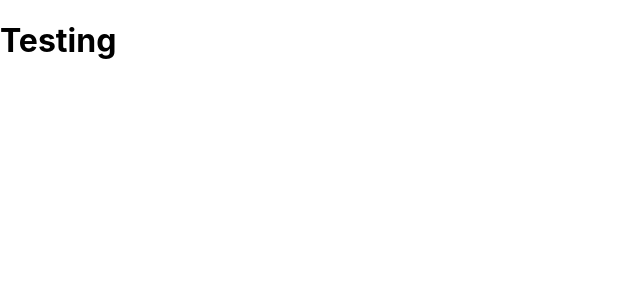
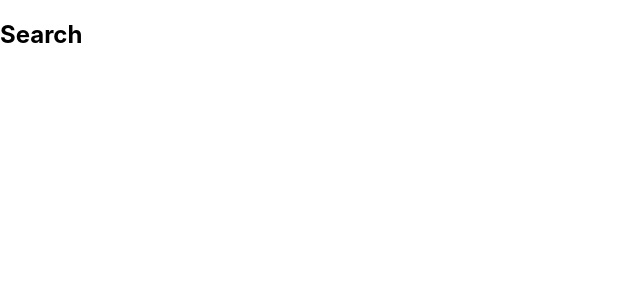
Before and after one commit to JonDunlap/Project-Portfolio-5, a React (Create React App) app: page / in a window 1280 px wide. Shown: the top 300 px of the page, without its empty margins (0-640 px from the left). Built offline with nearby package versions, Linux system fonts and the light colour scheme.

Commit message:
feat: :sparkles: add code needed to allow routing
Add `react-router-dom` to allow page routing throughout the application, add the pages that will be used for the routes

```diff
--- a/package.json
+++ b/package.json
@@ -1,5 +1,5 @@
 {
-  "name": "mamas-place",
+  "name": "weather-app",
   "version": "0.1.0",
   "private": true,
   "dependencies": {
@@ -8,6 +8,7 @@
     "@testing-library/user-event": "^12.6.3",
     "react": "^17.0.1",
     "react-dom": "^17.0.1",
+    "react-router-dom": "^5.2.0",
     "react-scripts": "4.0.1",
     "web-vitals": "^0.2.4"
   },
--- a/src/App.js
+++ b/src/App.js
@@ -1,8 +1,11 @@
+import { BrowserRouter as Router } from 'react-router-dom';
+import Routes from './components/Routes';
+
 function App() {
   return (
-    <div className='App'>
-      <h1>Testing</h1>
-    </div>
+    <Router className='App'>
+      <Routes />
+    </Router>
   );
 }
 
--- /dev/null
+++ b/src/components/Routes.js
@@ -0,0 +1,18 @@
+import { Route, Switch } from 'react-router-dom';
+
+import Search from '../pages/Search';
+import Main from '../pages/Main';
+import Day from '../pages/Day';
+
+const Routes = () => {
+  return (
+    <Switch>
+      <Route exact path='/' component={Search} />
+      <Route path='/Search' component={Search} />
+      <Route path='/Main' component={Main} />
+      <Route path='/Day' component={Day} />
+    </Switch>
+  );
+};
+
+export default Routes;
--- /dev/null
+++ b/src/pages/Day.js
@@ -0,0 +1,9 @@
+const Day = () => {
+  return (
+    <div>
+      <h1>Day</h1>
+    </div>
+  );
+};
+
+export default Day;
--- /dev/null
+++ b/src/pages/Main.js
@@ -0,0 +1,9 @@
+const Main = () => {
+  return (
+    <div>
+      <h1>Main</h1>
+    </div>
+  );
+};
+
+export default Main;
--- /dev/null
+++ b/src/pages/Search.js
@@ -0,0 +1,9 @@
+const Search = () => {
+  return (
+    <div>
+      <h2>Search</h2>
+    </div>
+  );
+};
+
+export default Search;
```
Also changed, not shown: 1 other file (tests, documents, lock files or other folders).
